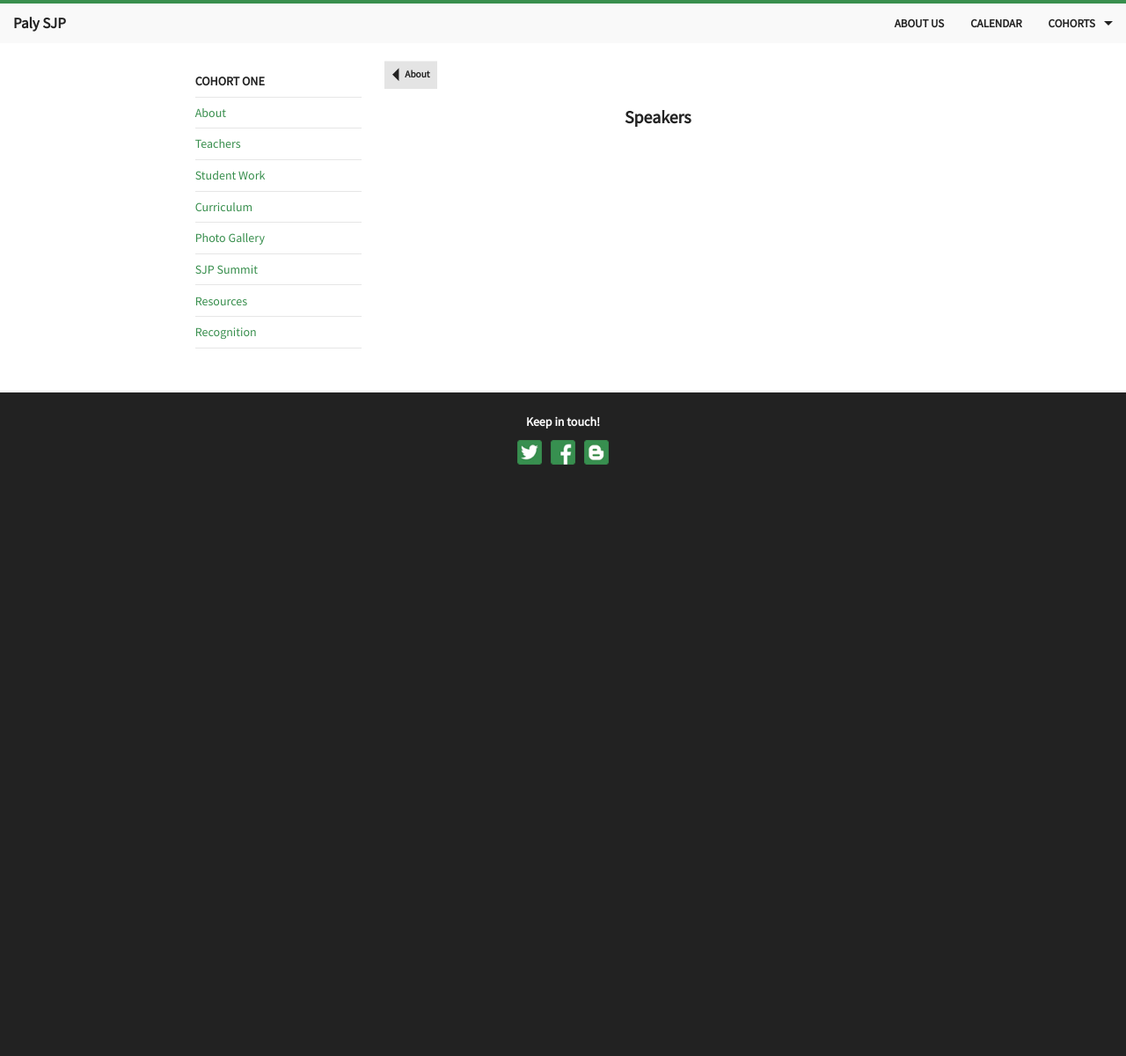
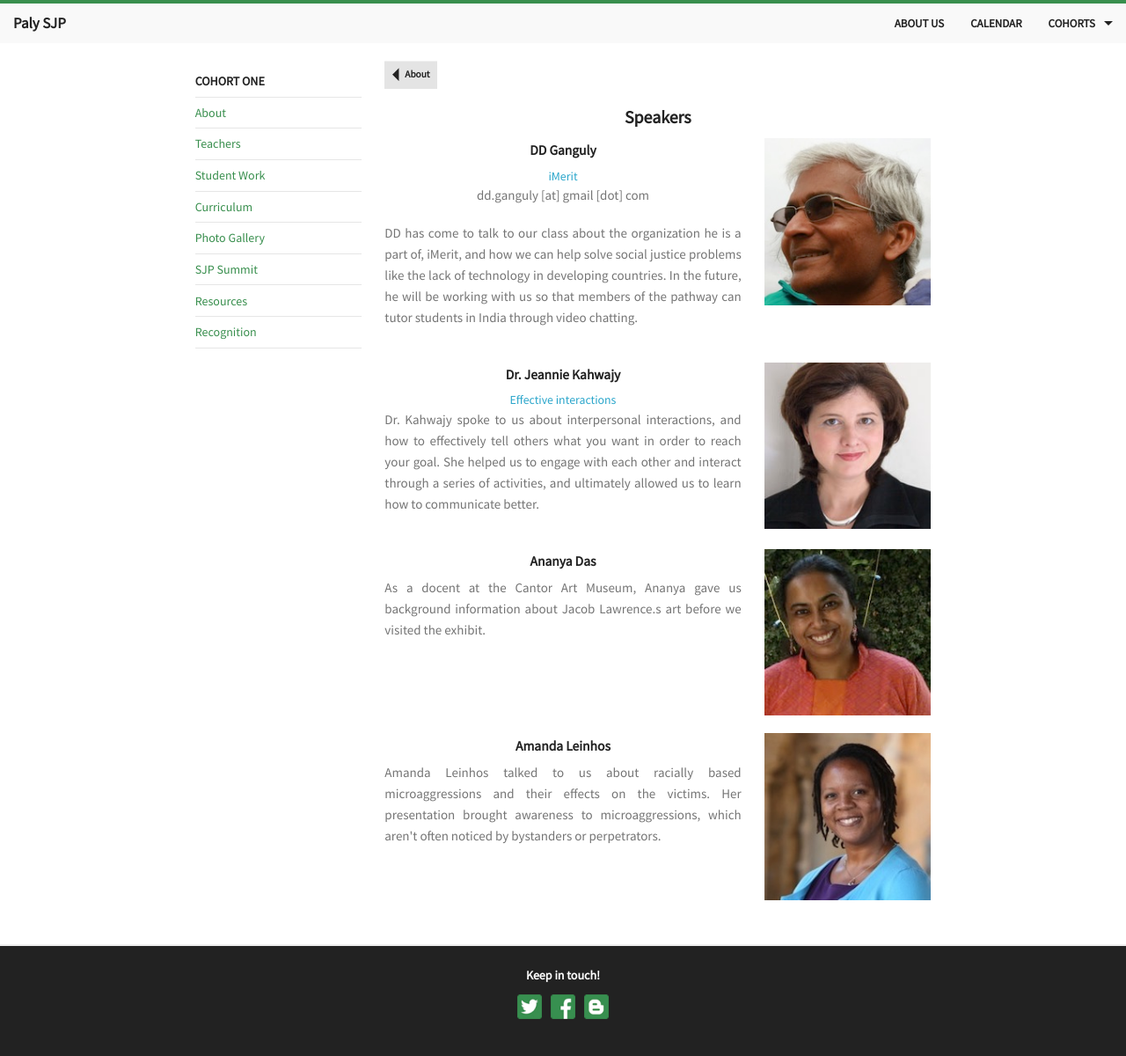
Before and after one commit to rafilong/palysjp-website, a Jekyll site: the page built from cohorts/one/about/speakers.html, in a window 1280 px wide. Shown: the whole page at 88% size. Built offline with Jekyll 4.4.1, drawn with Linux system fonts in a browser that asks for light colours; Markdown is read by kramdown in place of the engine named in the settings; before the commit the page ends 900 px from its top, so only the background shows below that.

Commit message:
Created speakers page

```diff
--- a/cohorts/one/about/speakers.html
+++ b/cohorts/one/about/speakers.html
@@ -6,7 +6,58 @@ cohort: ONE
 ---
 
 <a href="/cohorts/one/about.html" class="button small">
-  <img src="/assets/img/logo/back.png" style="width:9px; margin-right:6px"/>About
+  <img src="/assets/img/logo/back.png" style="width:9px; margin-right:6px" />About
 </a>
 
 <h4>Speakers</h4>
+
+<div class="row" style="margin-bottom:20px">
+  <div class="small-12 large-8 columns">
+    <div style="text-align:center">
+      <h5>DD Ganguly</h5>
+      <a href="http://imerit.net">iMerit</a>
+      <p>dd.ganguly [at] gmail [dot] com</p>
+    </div>
+    <p>DD has come to talk to our class about the organization he is a part of, iMerit, and how we can help solve social justice problems like the lack of technology in developing countries. In the future, he will be working with us so that members of the pathway can tutor students in India through video chatting.</p>
+  </div>
+  <div class="small-12 large-4 columns" style="text-align:center">
+    <img src="/assets/img/photo/speakers/dd.jpg" />
+  </div>
+</div>
+
+<div class="row" style="margin-bottom:20px">
+  <div class="small-12 large-8 columns">
+    <div style="text-align:center">
+      <h5>Dr. Jeannie Kahwajy</h5>
+      <a href="http://www.effectiveinteractions.com">Effective interactions</a>
+    </div>
+    <p>Dr. Kahwajy spoke to us about interpersonal interactions, and how to effectively tell others what you want in order to reach your goal. She helped us to engage with each other and interact through a series of activities, and ultimately allowed us to learn how to communicate better.</p>
+  </div>
+  <div class="small-12 large-4 columns" style="text-align:center">
+    <img src="/assets/img/photo/speakers/jeannie.jpg" />
+  </div>
+</div>
+
+<div class="row" style="margin-bottom:20px">
+  <div class="small-12 large-8 columns">
+    <div style="text-align:center">
+      <h5>Ananya Das</h5>
+    </div>
+    <p>As a docent at the Cantor Art Museum, Ananya gave us background information about Jacob Lawrence.s art before we visited the exhibit.</p>
+  </div>
+  <div class="small-12 large-4 columns" style="text-align:center">
+    <img src="/assets/img/photo/speakers/ananya.jpg" />
+  </div>
+</div>
+
+<div class="row" style="margin-bottom:20px">
+  <div class="small-12 large-8 columns">
+    <div style="text-align:center">
+      <h5>Amanda Leinhos</h5>
+    </div>
+    <p>Amanda Leinhos talked to us about racially based microaggressions and their effects on the victims. Her presentation brought awareness to microaggressions, which aren't often noticed by bystanders or perpetrators.</p>
+  </div>
+  <div class="small-12 large-4 columns" style="text-align:center">
+    <img src="/assets/img/photo/speakers/amanda.jpg" />
+  </div>
+</div>
```
